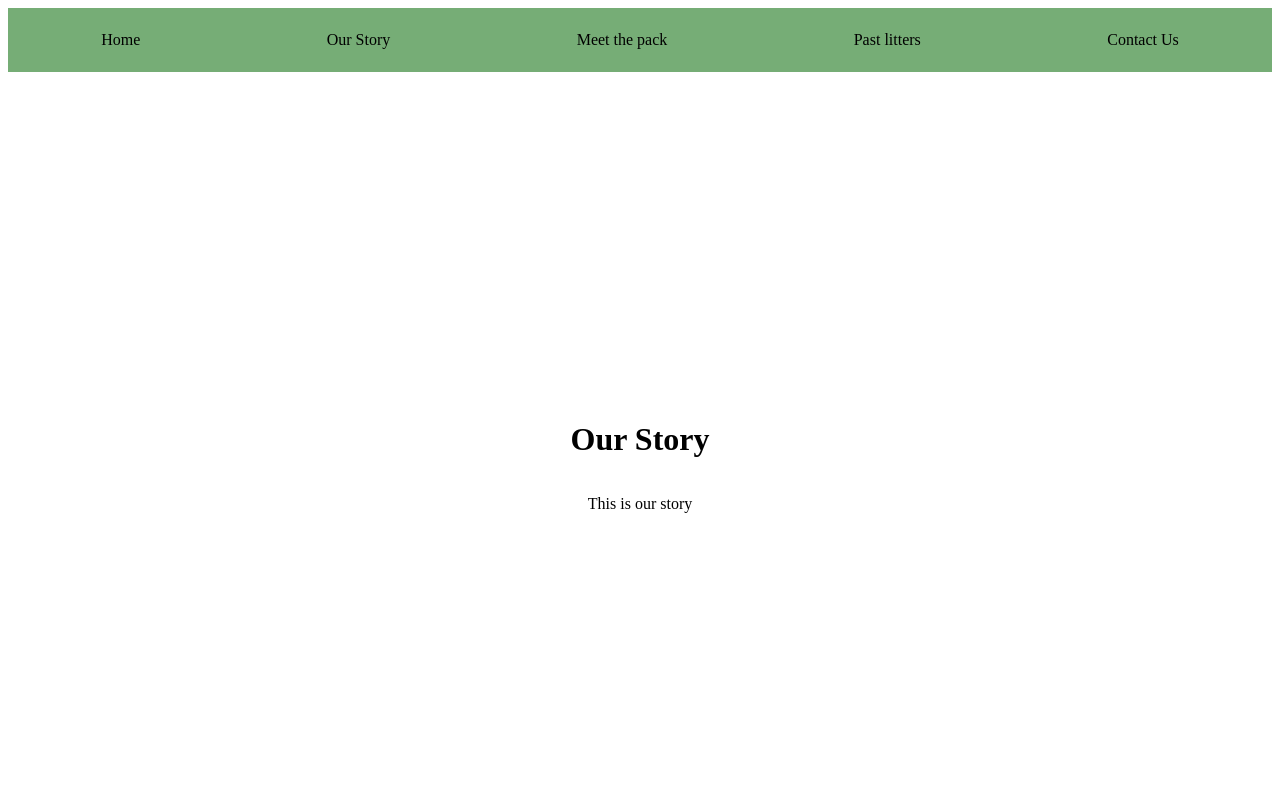
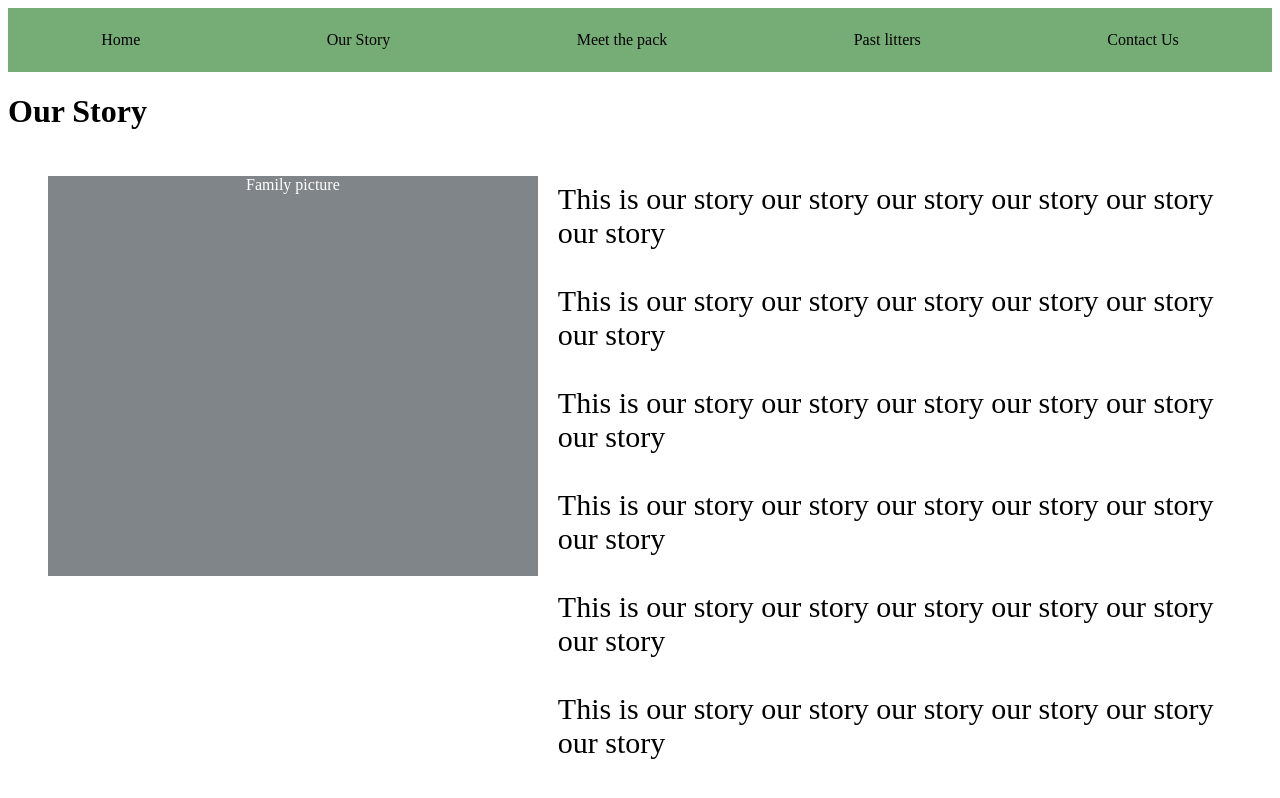
Before and after one commit to nwnel-017/GoldensOnTheFarmWebsite, a plain HTML site: page index.html in a window 1280 px wide. Both pictures are taken after a click on the item "Our Story". Drawn offline with Linux system fonts and the light colour scheme.

Commit message:
fixed text on home screen, finished our story tab layout

```diff
--- a/css/style.css
+++ b/css/style.css
@@ -1,3 +1,7 @@
+/* html * {
+    font: Ariel;
+} */
+
 [data-tab-content] {
     display: none;
 }
@@ -6,18 +10,49 @@
     display: block;
 }
 
-#home, .active[data-tab-content] {
+#home.active[data-tab-content] {
     display: flex;
     justify-content: center;
     align-items: center;
     flex-direction: column;
     height: 100%;
-    /* min-height: 100%; */
     width: 100%;
 }
 
-#home[data-tab-content] {
-    display: none;
+#our-story.active[data-tab-content] {
+    width: 100%;
+    height: 100%;
+}
+
+#bio {
+    margin-bottom: 4px;
+}
+
+#bio-content {
+    display: flex;
+    justify-content: space-between;
+    /* margin-top: 30px; */
+}
+
+.text-right {
+    display: flex;
+    flex-direction: column;
+    float: right;
+    height: 100%;
+    font-size: 30px;
+    margin-right: 40px;
+    margin-left: 20px;
+}
+
+.family-pic {
+    display: flex;
+    width: 70vh;
+    height: 50vh;
+    background-color: rgb(128, 133, 138);
+    color: white;
+    justify-content: center;
+    margin-left: 5vh;
+    margin-top: 3vh;
 }
 
 /* The CSS justify-content property defines how the browser distributes
--- a/index.html
+++ b/index.html
@@ -24,7 +24,17 @@
             </div>
             <div id="our-story" data-tab-content>
                 <h1>Our Story</h1>
-                <p>This is our story</p>
+                <div id="bio-content">
+                    <div class="family-pic">Family picture</div>
+                    <div class="text-right">
+                        <p id="bio">This is our story our story our story our story our story our story</p>
+                        <p id="bio">This is our story our story our story our story our story our story</p>
+                        <p id="bio">This is our story our story our story our story our story our story</p>
+                        <p id="bio">This is our story our story our story our story our story our story</p>
+                        <p id="bio">This is our story our story our story our story our story our story</p>
+                        <p id="bio">This is our story our story our story our story our story our story</p>
+                    </div>
+                </div>
             </div>
             <div id="meet-the-pack" data-tab-content>
                 <h1>Meet the pack</h1>
```
